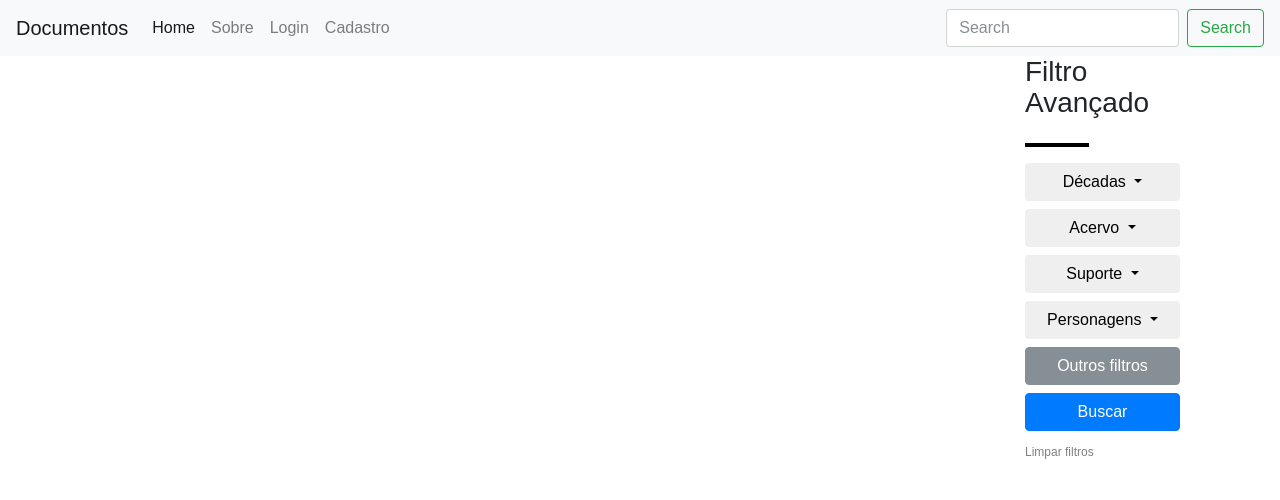
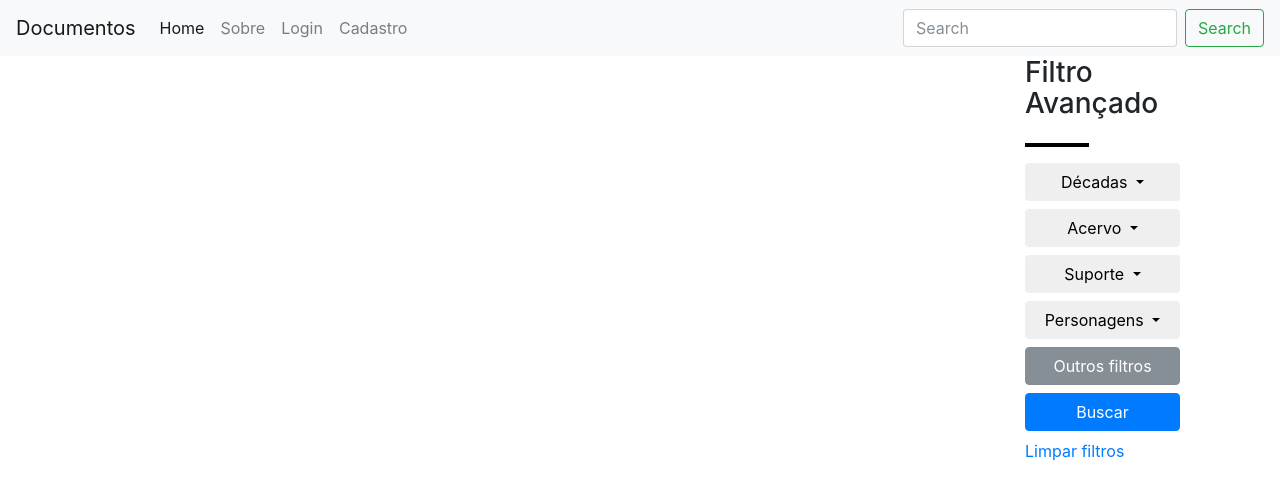
Before and after one commit to Interwebster/jekyll-documentos, a Jekyll site: the page built from index.md, in a window 1280 px wide. Shown: the top 500 px of the page. Built offline with Jekyll 4.4.1, drawn with Linux system fonts in a browser that asks for light colours.

Commit message:
simplificando css

```diff
--- a/assets/css/style.scss
+++ b/assets/css/style.scss
@@ -3,10 +3,8 @@
 
 
 ---
-$font: Poppins,sans-serif;
 
 body{
-    font-family: $font;
     h1{
         color: yellow;
     }
@@ -26,9 +24,4 @@ body{
 aside{
     float: right;
     width: 255px;
-    a{
-        color: grey;
-        text-decoration: none;
-        font-size: 12px;
-    }
 }
```
